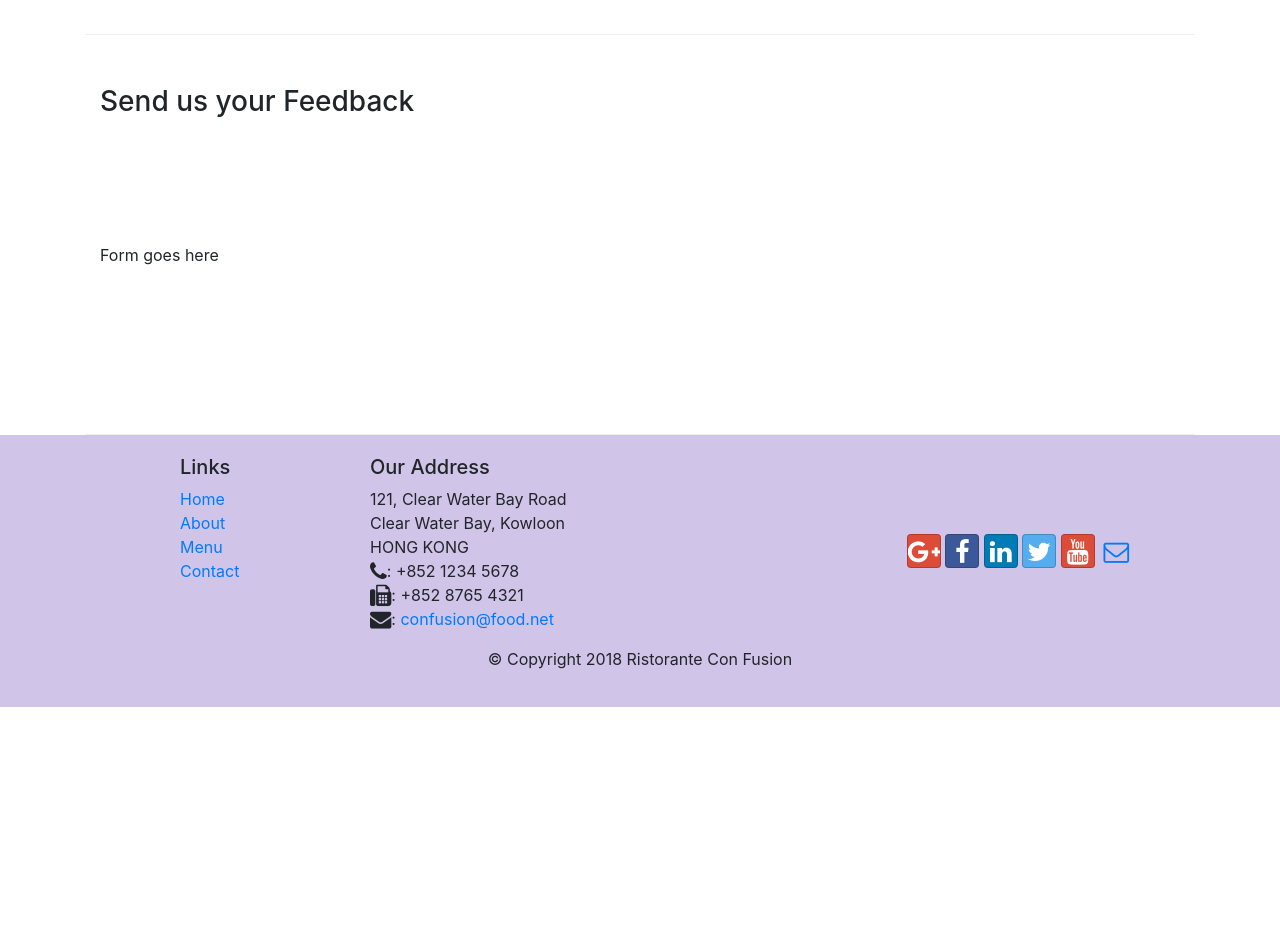
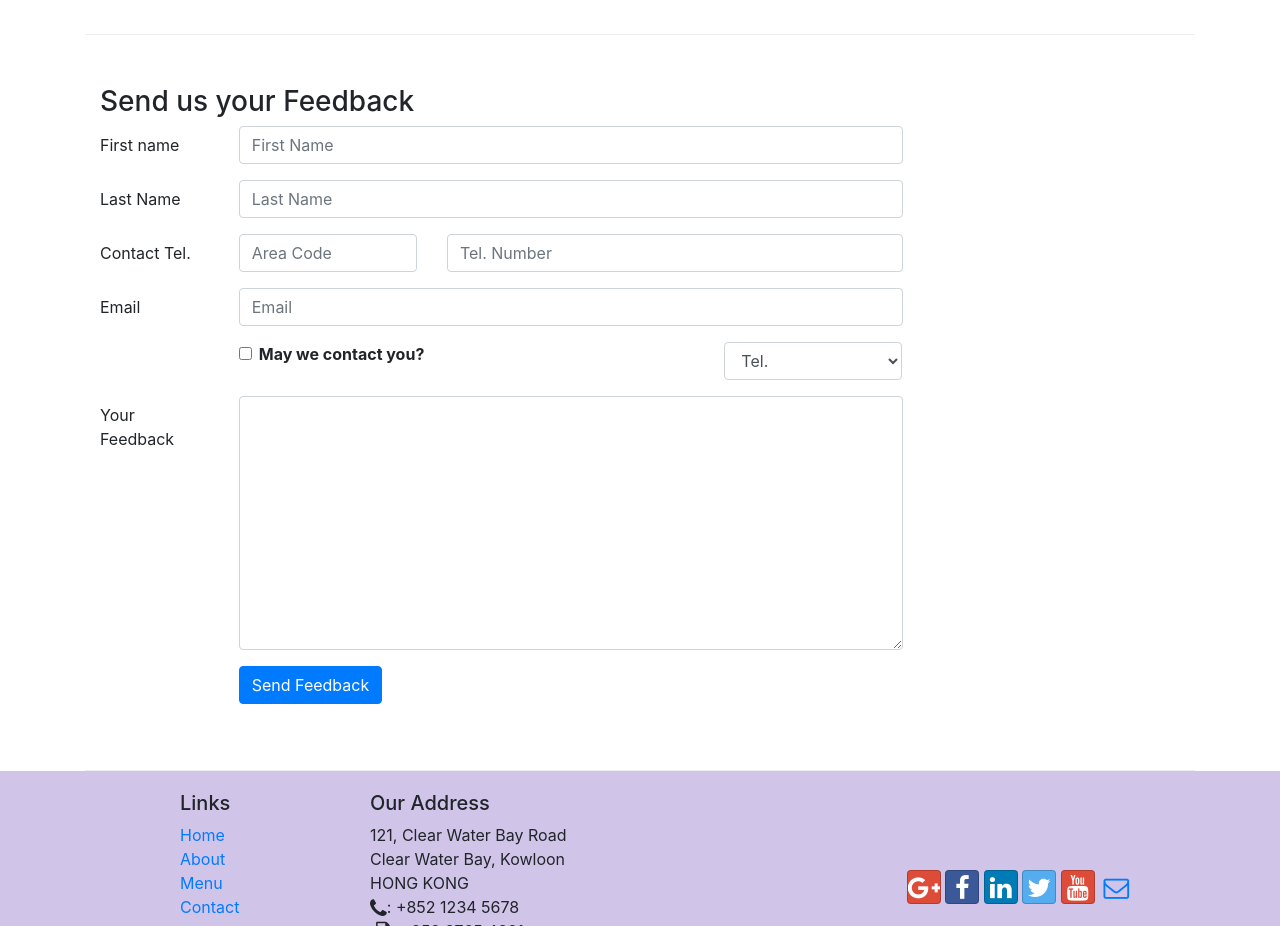
Before and after one commit to quant-shiva/bootstrap001, a website: page contactus.html in a window 1280 px wide. Shown: the part 780-1706 px from the top of the page. Before the commit the page ends 1487 px from the top, so only its background shows below. Drawn offline with nearby package versions, Linux system fonts and the light colour scheme.

Commit message:
adding feedback form

```diff
--- a/contactus.html
+++ b/contactus.html
@@ -135,7 +135,110 @@
           <h3>Send us your Feedback</h3>
         </div>
         <div class="col-12 col-md-9">
-          Form goes here
+          <form action="">
+            <div class="form-group row">
+              <label for="firstname" class="col-md-2 col-form-label"
+                >First name</label
+              >
+              <div class="col-md-10">
+                <input
+                  type="text"
+                  class="form-control"
+                  id="firstname"
+                  placeholder="First Name"
+                />
+              </div>
+            </div>
+            <div class="form-group row">
+              <label for="lastname" class="col-md-2 col-form-label"
+                >Last Name</label
+              >
+              <div class="col-md-10">
+                <input
+                  type="text"
+                  class="form-control"
+                  id="Lastname"
+                  placeholder="Last Name"
+                />
+              </div>
+            </div>
+            <div class="form-group row">
+              <label for="telnum" class="col-12 col-md-2 col-form-label"
+                >Contact Tel.</label
+              >
+              <div class="col-5 col-md-3">
+                <input
+                  type="tel"
+                  class="form-control"
+                  id="areacode"
+                  placeholder="Area Code"
+                />
+              </div>
+              <div class="col-7 col-md-7">
+                <input
+                  type="tel"
+                  class="form-control"
+                  id="telnum"
+                  placeholder="Tel. Number"
+                />
+              </div>
+            </div>
+            <div class="form-group row">
+              <label for="emailid" class="col-md-2 col-form-label">Email</label>
+              <div class="col-md-10">
+                <input
+                  type="email"
+                  class="form-control"
+                  id="emailid"
+                  name="emailid"
+                  placeholder="Email"
+                />
+              </div>
+            </div>
+            <div class="form-group row">
+              <div class="col-md-6 offset-md-2">
+                <div class="form-check">
+                  <input
+                    type="checkbox"
+                    class="form-check-input"
+                    name="approve"
+                    id="approve"
+                    value=""
+                  />
+                  <label for="approve" class="form-check-label">
+                    <strong>May we contact you?</strong>
+                  </label>
+                </div>
+              </div>
+              <div class="col-md-3 offset-md-1">
+                <select name="" id="" class="form-control">
+                  <option>Tel.</option>
+                  <option>Email</option>
+                </select>
+              </div>
+            </div>
+            <div class="form-group row">
+              <label for="feedback" class="col-md-2 col-form-label"
+                >Your Feedback</label
+              >
+              <div class="col-md-10">
+                <textarea
+                  name="feedback"
+                  id="feedback"
+                  cols="30"
+                  rows="10"
+                  class="form-control"
+                ></textarea>
+              </div>
+            </div>
+            <div class="form-group row">
+              <div class="offset-md-2 col-md-10">
+                <button type="submit" class="btn btn-primary">
+                  Send Feedback
+                </button>
+              </div>
+            </div>
+          </form>
         </div>
         <div class="col-12 col-md"></div>
       </div>
```
